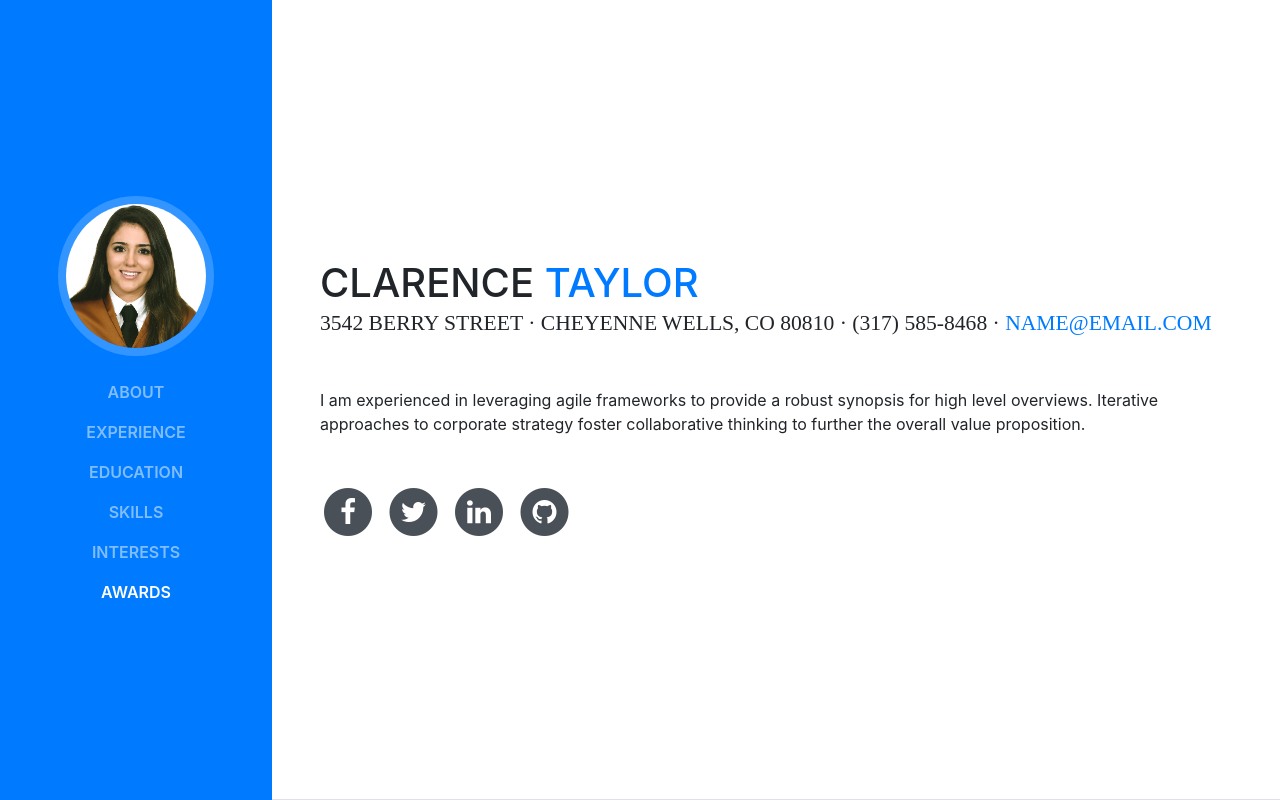
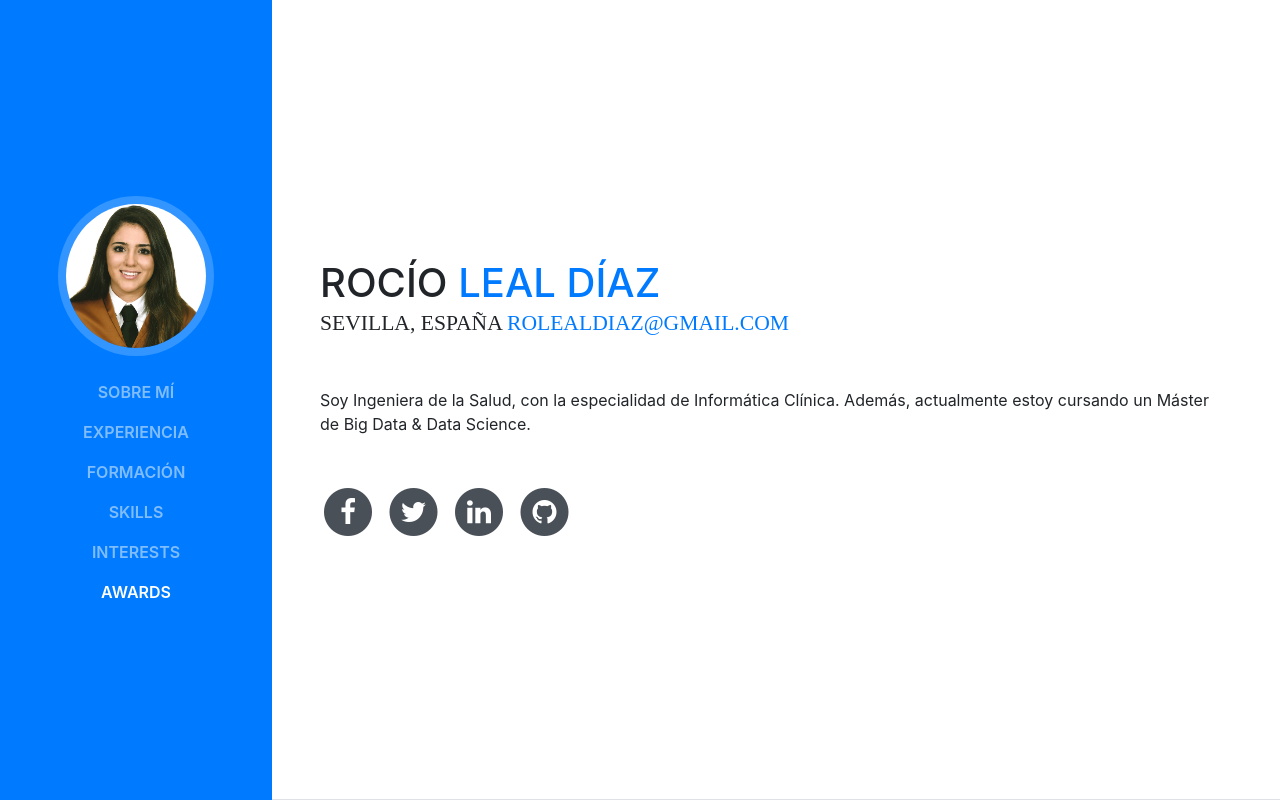
Before and after one commit to roledi301/roledi301.github.io, a website with bundled scripts: page index.html in a window 1280 px wide. Shown: the top 800 px of the page. Built offline with nearby package versions, Linux system fonts and the light colour scheme; a web font is replaced by a local one.

Commit message:
Update index.html

```diff
--- a/index.html
+++ b/index.html
@@ -40,13 +40,13 @@
       <div class="collapse navbar-collapse" id="navbarSupportedContent">
         <ul class="navbar-nav">
           <li class="nav-item">
-            <a class="nav-link js-scroll-trigger" href="#about">About</a>
+            <a class="nav-link js-scroll-trigger" href="#about">Sobre mí</a>
           </li>
           <li class="nav-item">
-            <a class="nav-link js-scroll-trigger" href="#experience">Experience</a>
+            <a class="nav-link js-scroll-trigger" href="#experience">Experiencia</a>
           </li>
           <li class="nav-item">
-            <a class="nav-link js-scroll-trigger" href="#education">Education</a>
+            <a class="nav-link js-scroll-trigger" href="#education">Formación</a>
           </li>
           <li class="nav-item">
             <a class="nav-link js-scroll-trigger" href="#skills">Skills</a>
@@ -65,13 +65,13 @@
 
       <section class="resume-section p-3 p-lg-5 d-flex d-column" id="about">
         <div class="my-auto">
-          <h1 class="mb-0">Clarence
-            <span class="text-primary">Taylor</span>
+          <h1 class="mb-0">Rocío
+            <span class="text-primary">Leal Díaz</span>
           </h1>
-          <div class="subheading mb-5">3542 Berry Street · Cheyenne Wells, CO 80810 · (317) 585-8468 ·
-            <a href="mailto:name@email.com">name@email.com</a>
+          <div class="subheading mb-5">Sevilla, España
+            <a href="mailto:name@email.com">rolealdiaz@gmail.com</a>
           </div>
-          <p class="mb-5">I am experienced in leveraging agile frameworks to provide a robust synopsis for high level overviews. Iterative approaches to corporate strategy foster collaborative thinking to further the overall value proposition.</p>
+          <p class="mb-5">Soy Ingeniera de la Salud, con la especialidad de Informática Clínica. Además, actualmente estoy cursando un Máster de Big Data & Data Science. </p>
           <ul class="list-inline list-social-icons mb-0">
             <li class="list-inline-item">
               <a href="#">
```
